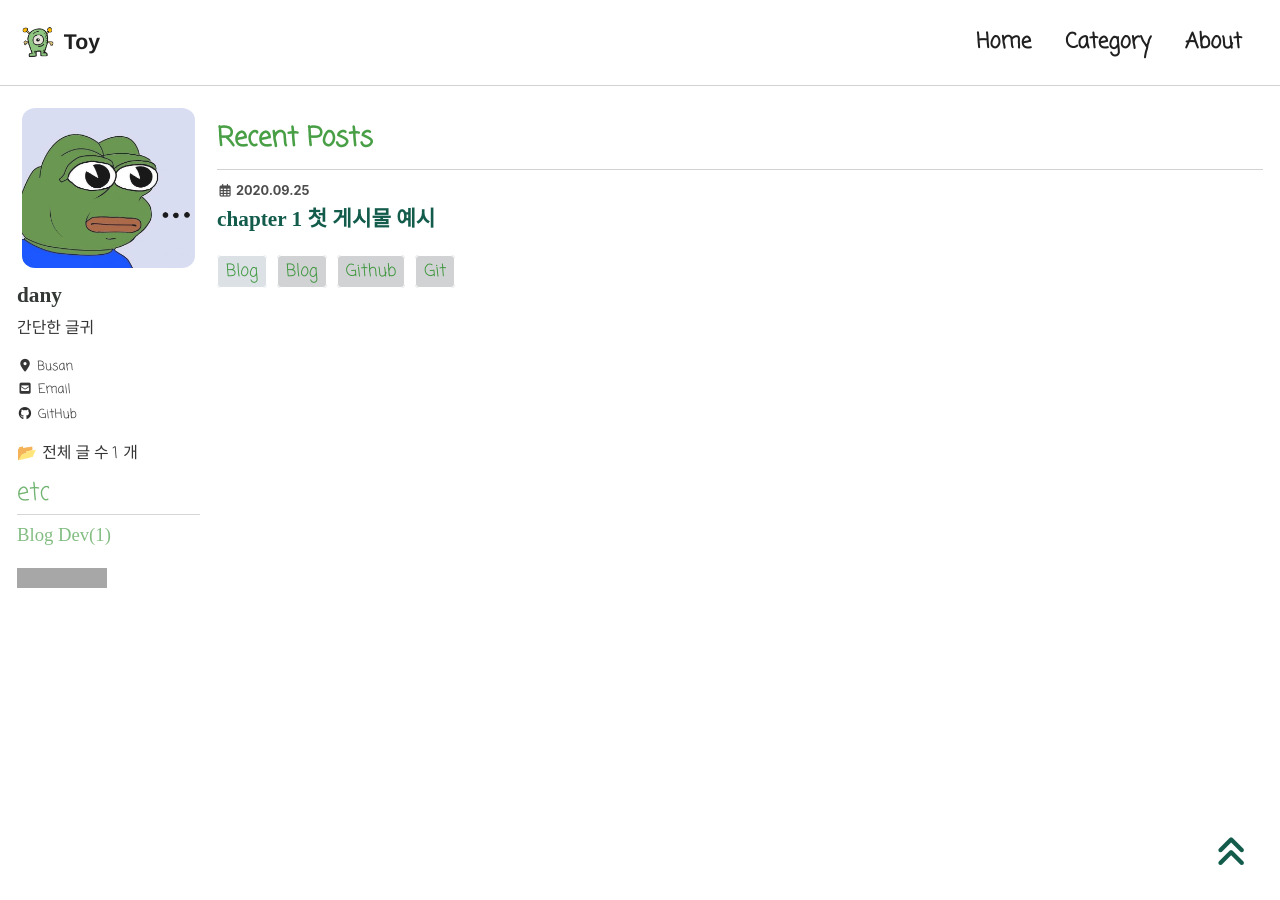
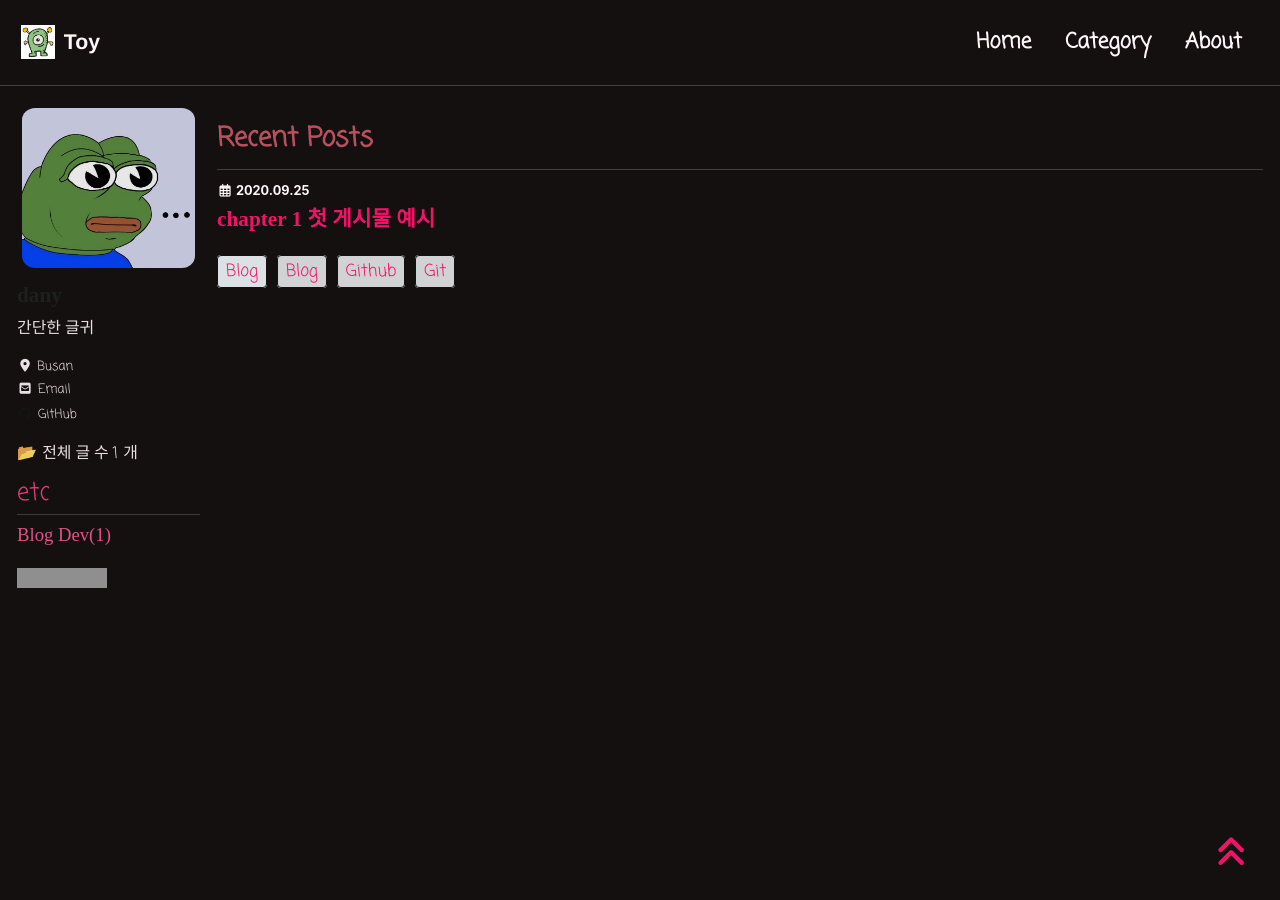
Before and after one commit to DANU011/DANU011.github.io, a Jekyll site: the page built from index.html, in a window 1280 px wide and 900 px high. Built offline with Jekyll 4.4.1, drawn with Linux system fonts in a browser that asks for light colours; cached includes are drawn as plain includes; nearby versions of some CDN libraries; some web fonts are replaced; the list of posts is cut into pages by our own code; grey boxes are pictures that could not be loaded.

Commit message:
Update _config.yml

```diff
--- a/_config.yml
+++ b/_config.yml
@@ -12,7 +12,7 @@
 
 # theme                  : "minimal-mistakes-jekyll"
 # remote_theme           : "mmistakes/minimal-mistakes"
-minimal_mistakes_skin    : "myskin" # "default"  "air", "aqua", "contrast", , "dirt", "neon", "mint", "plum", "sunrise"
+minimal_mistakes_skin    : "neon" # "default"  "air", "aqua", "contrast", , "dirt", "neon", "mint", "plum", "sunrise", "myskin"
 
 # Site Settings
 locale                   : "ko-KR" # 블로그 사용 언어
```
